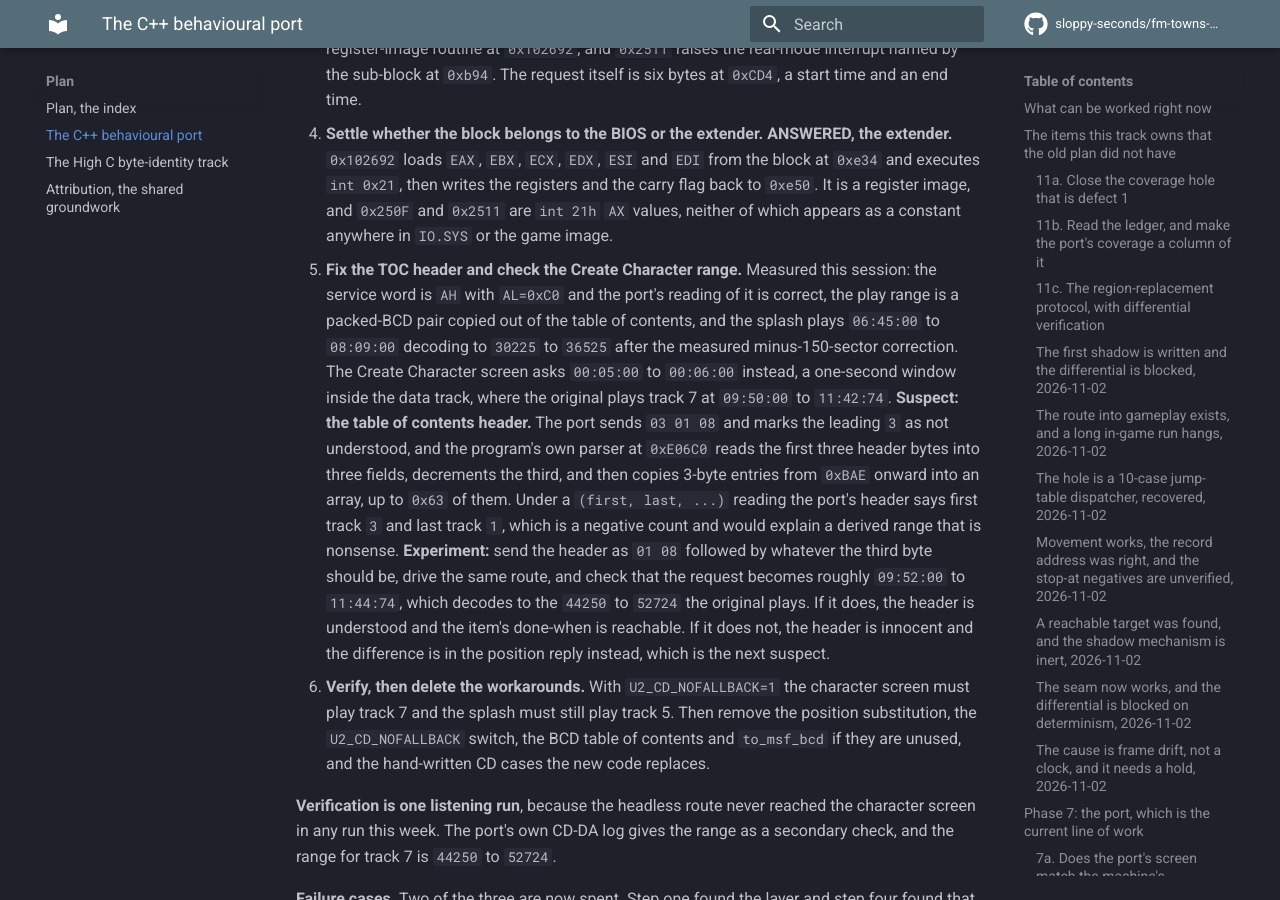
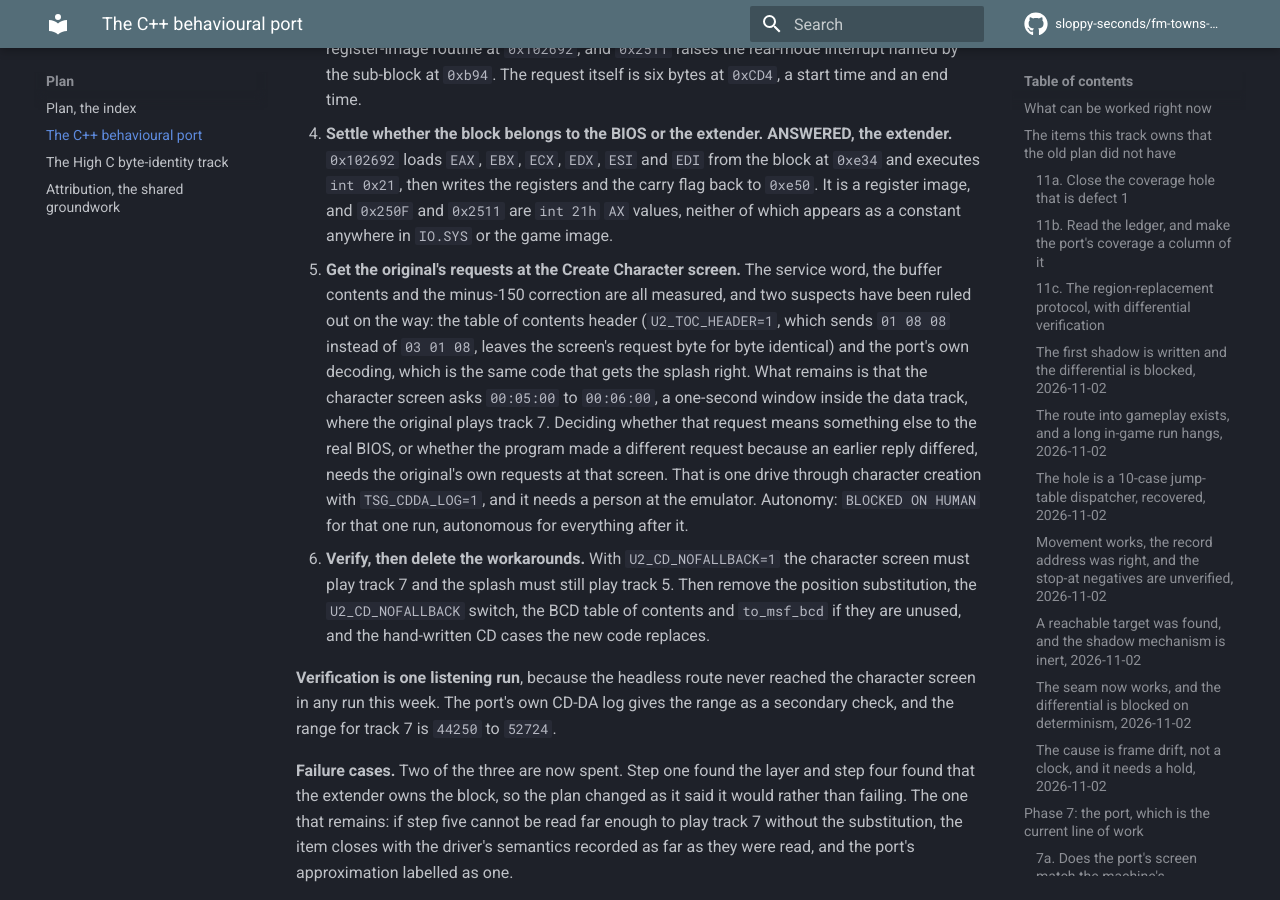
Before and after one commit to sloppy-seconds/fm-towns-ultima, an MkDocs documentation site: the page built from docs/plan-port.md, in a window 1280 px wide and 900 px high, scrolled down 57096 px. Built offline with MkDocs 1.6.1 and Material for MkDocs 9.7.7, drawn with Linux system fonts in a browser that asks for light colours; comment, search, counter and statistics services are not loaded.

Commit message:
plan 5p: the TOC header is ruled out, and the last question needs the original
Ran the experiment the item described. U2_TOC_HEADER=1 sends the table of contents header as 01 08 08 instead of the recorded 03 01 08,
which changes the reply to 01 08 08 13 25 00 80 02 00 ... The Create Character screen then asks for exactly the same range as before,
00 05 00 00 06 00, byte for byte. So the header is innocent.

That leaves one question of two shapes. Either the request 00:05:00 to 00:06:00 means something else to the real BIOS than a play of that
range, or the program made a different request because an earlier reply differed. Both need the requests the original makes at that screen,
and no run of this port can supply them: it is one drive through character creation with TSG_CDDA_LOG=1 and a person at the emulator.

The item now says BLOCKED ON HUMAN for that one run and autonomous after it, rather than pretending the next step is another port trace.

```diff
--- a/docs/plan-port.md
+++ b/docs/plan-port.md
@@ -1805,17 +1805,14 @@ named by the sub-block at `0xb94`. The request itself is six bytes at `0xCD4`, a
 `EDX`, `ESI` and `EDI` from the block at `0xe34` and executes `int 0x21`, then writes the registers and the carry flag back to
 `0xe50`. It is a register image, and `0x250F` and `0x2511` are `int 21h` `AX` values, neither of which appears as a constant anywhere
 in `IO.SYS` or the game image.
-5. **Fix the TOC header and check the Create Character range.** Measured this session: the service word is `AH` with `AL=0xC0` and the port's
-reading of it is correct, the play range is a packed-BCD pair copied out of the table of contents, and the splash plays `06:45:00` to
-`08:09:00` decoding to `30225` to `36525` after the measured minus-150-sector correction. The Create Character screen asks
-`00:05:00` to `00:06:00` instead, a one-second window inside the data track, where the original plays track 7 at `09:50:00` to
-`11:42:74`. **Suspect: the table of contents header.** The port sends `03 01 08` and marks the leading `3` as not understood, and the
-program's own parser at `0xE06C0` reads the first three header bytes into three fields, decrements the third, and then copies 3-byte
-entries from `0xBAE` onward into an array, up to `0x63` of them. Under a `(first, last, ...)` reading the port's header says first track
-`3` and last track `1`, which is a negative count and would explain a derived range that is nonsense. **Experiment:** send the header as
-`01 08` followed by whatever the third byte should be, drive the same route, and check that the request becomes roughly `09:52:00` to
-`11:44:74`, which decodes to the `44250` to `52724` the original plays. If it does, the header is understood and the item's done-when is
-reachable. If it does not, the header is innocent and the difference is in the position reply instead, which is the next suspect.
+5. **Get the original's requests at the Create Character screen.** The service word, the buffer contents and the minus-150 correction are
+all measured, and two suspects have been ruled out on the way: the table of contents header (`U2_TOC_HEADER=1`, which sends `01 08 08`
+instead of `03 01 08`, leaves the screen's request byte for byte identical) and the port's own decoding, which is the same code that gets
+the splash right. What remains is that the character screen asks `00:05:00` to `00:06:00`, a one-second window inside the data track,
+where the original plays track 7. Deciding whether that request means something else to the real BIOS, or whether the program made a
+different request because an earlier reply differed, needs the original's own requests at that screen. That is one drive through
+character creation with `TSG_CDDA_LOG=1`, and it needs a person at the emulator. Autonomy: `BLOCKED ON HUMAN` for that one run, autonomous
+for everything after it.
 6. **Verify, then delete the workarounds.** With `U2_CD_NOFALLBACK=1` the character screen must play track 7 and the splash must still
 play track 5. Then remove the position substitution, the `U2_CD_NOFALLBACK` switch, the BCD table of contents and `to_msf_bcd` if they
 are unused, and the hand-written CD cases the new code replaces.
```
Also changed, not shown: docs/audio-playback.md (+11 -3 lines), 1 other file.
